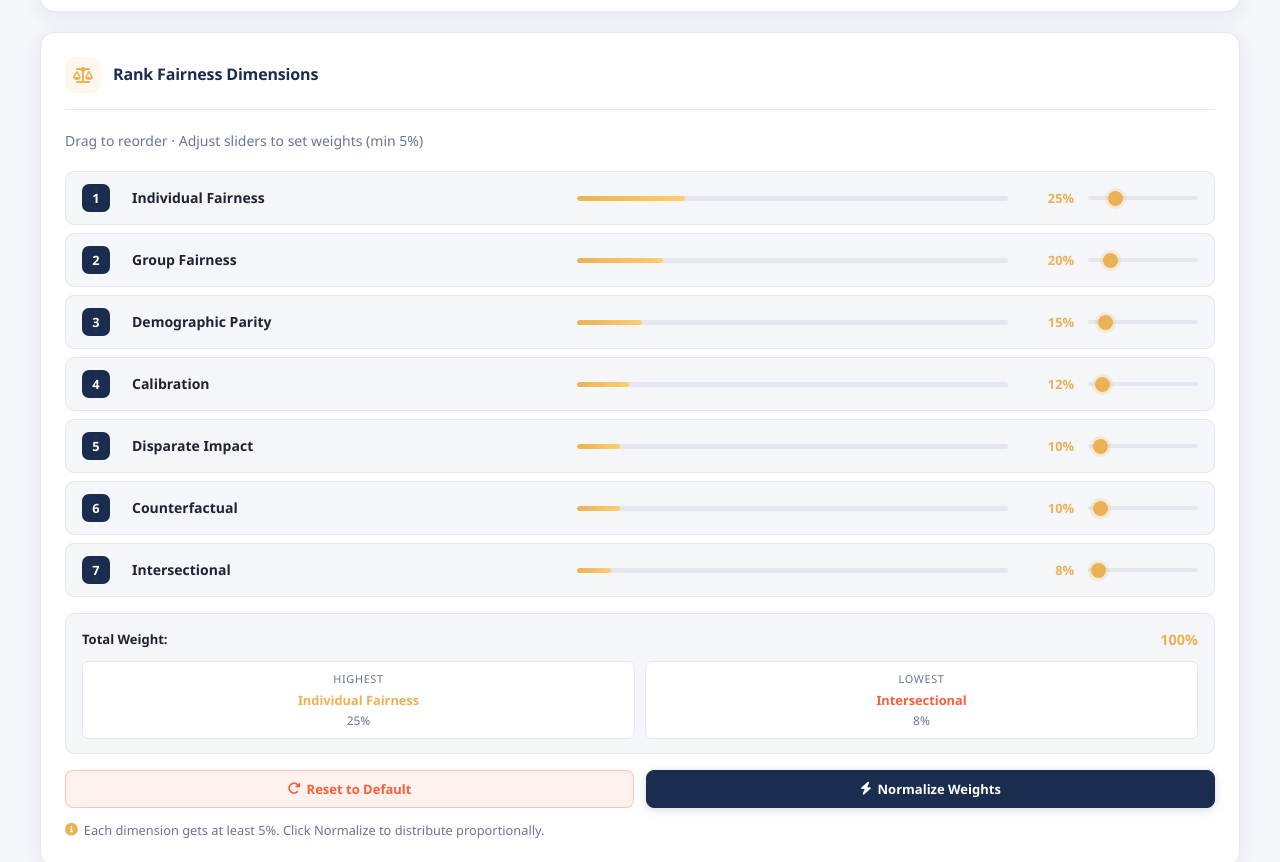
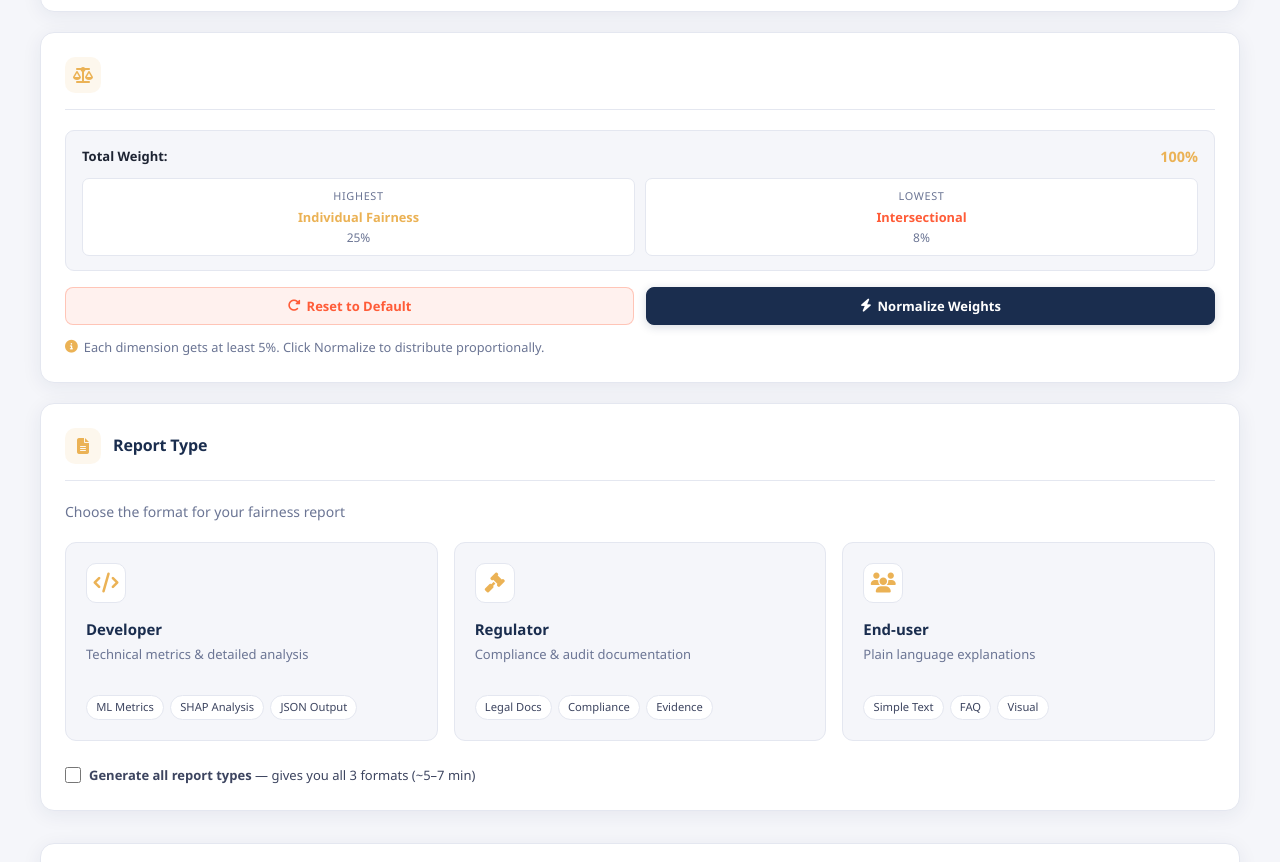
Before and after one commit to Rishi-314/Bias-Detection, a plain HTML site: page frontend/upload.html in a window 1280 px wide. Shown: the part 1027-1889 px from the top of the page. Drawn offline with Linux system fonts and the light colour scheme.

Commit message:
Comented rank fairness Dimensions from uploads.html

```diff
--- a/frontend/upload.html
+++ b/frontend/upload.html
@@ -1058,11 +1058,11 @@
     <section class="section-block">
         <div class="card-header">
             <div class="card-icon"><i class="fas fa-balance-scale"></i></div>
-            <span class="card-title">Rank Fairness Dimensions</span>
-        </div>
-        <p class="section-desc">Drag to reorder · Adjust sliders to set weights (min 5%)</p>
-
-        <div class="ranking-list" id="rankingList">
+            <!-- <span class="card-title">Rank Fairness Dimensions</span> -->
+        </div>
+        <!-- <p class="section-desc">Drag to reorder · Adjust sliders to set weights (min 5%)</p> -->
+
+        <!-- <div class="ranking-list" id="rankingList">
             <div class="ranking-item" draggable="true" data-value="individualFairness"><span class="rank-number">1</span><span class="dimension-name">Individual Fairness</span><div class="weight-bar"><div class="weight-fill" style="width:25%"></div></div><span class="weight-value">25%</span><input type="range" class="weight-slider" min="5" max="100" value="25" oninput="updateWeights()"></div>
             <div class="ranking-item" draggable="true" data-value="groupFairness"><span class="rank-number">2</span><span class="dimension-name">Group Fairness</span><div class="weight-bar"><div class="weight-fill" style="width:20%"></div></div><span class="weight-value">20%</span><input type="range" class="weight-slider" min="5" max="100" value="20" oninput="updateWeights()"></div>
             <div class="ranking-item" draggable="true" data-value="demographicParity"><span class="rank-number">3</span><span class="dimension-name">Demographic Parity</span><div class="weight-bar"><div class="weight-fill" style="width:15%"></div></div><span class="weight-value">15%</span><input type="range" class="weight-slider" min="5" max="100" value="15" oninput="updateWeights()"></div>
@@ -1070,7 +1070,7 @@
             <div class="ranking-item" draggable="true" data-value="disparateImpact"><span class="rank-number">5</span><span class="dimension-name">Disparate Impact</span><div class="weight-bar"><div class="weight-fill" style="width:10%"></div></div><span class="weight-value">10%</span><input type="range" class="weight-slider" min="5" max="100" value="10" oninput="updateWeights()"></div>
             <div class="ranking-item" draggable="true" data-value="counterfactual"><span class="rank-number">6</span><span class="dimension-name">Counterfactual</span><div class="weight-bar"><div class="weight-fill" style="width:10%"></div></div><span class="weight-value">10%</span><input type="range" class="weight-slider" min="5" max="100" value="10" oninput="updateWeights()"></div>
             <div class="ranking-item" draggable="true" data-value="intersectional"><span class="rank-number">7</span><span class="dimension-name">Intersectional</span><div class="weight-bar"><div class="weight-fill" style="width:8%"></div></div><span class="weight-value">8%</span><input type="range" class="weight-slider" min="5" max="100" value="8" oninput="updateWeights()"></div>
-        </div>
+        </div> -->
 
         <div class="weight-summary">
             <div class="weight-summary-header"><span>Total Weight:</span><span class="weight-summary-total" id="totalWeight">100%</span></div>
```
